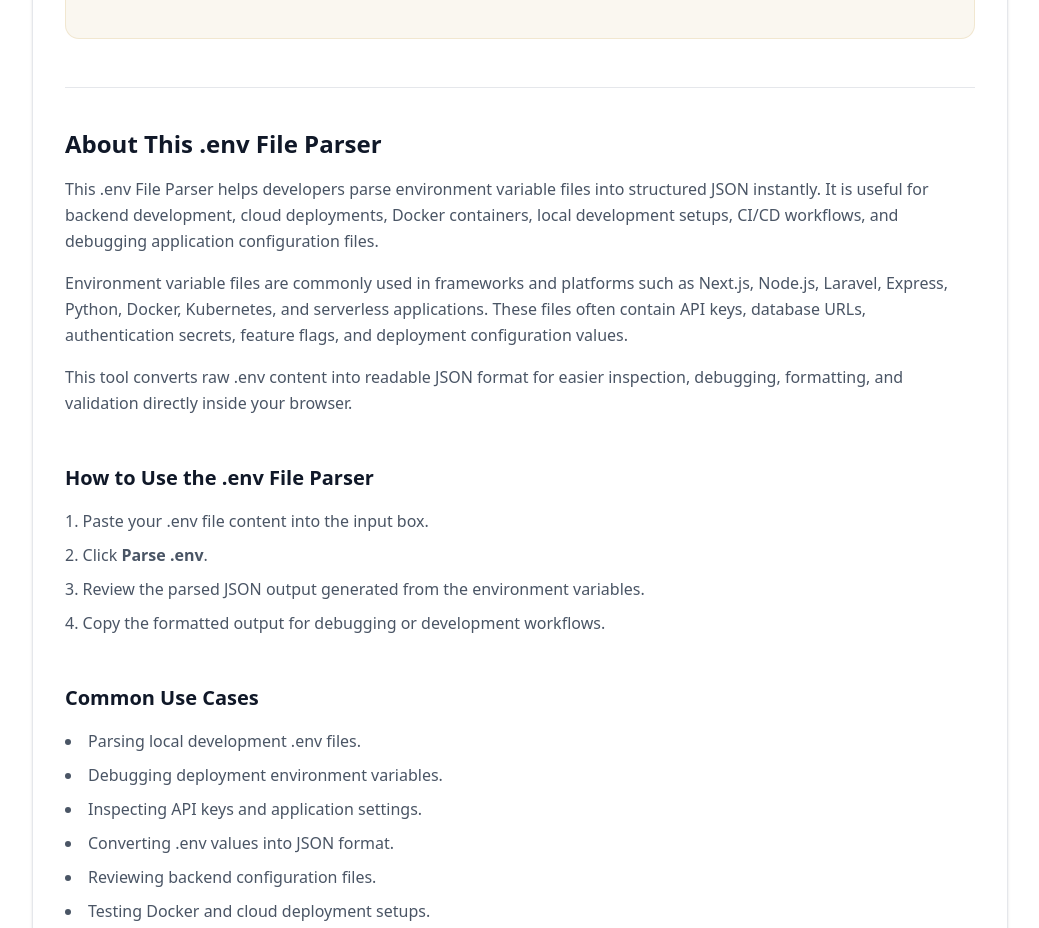
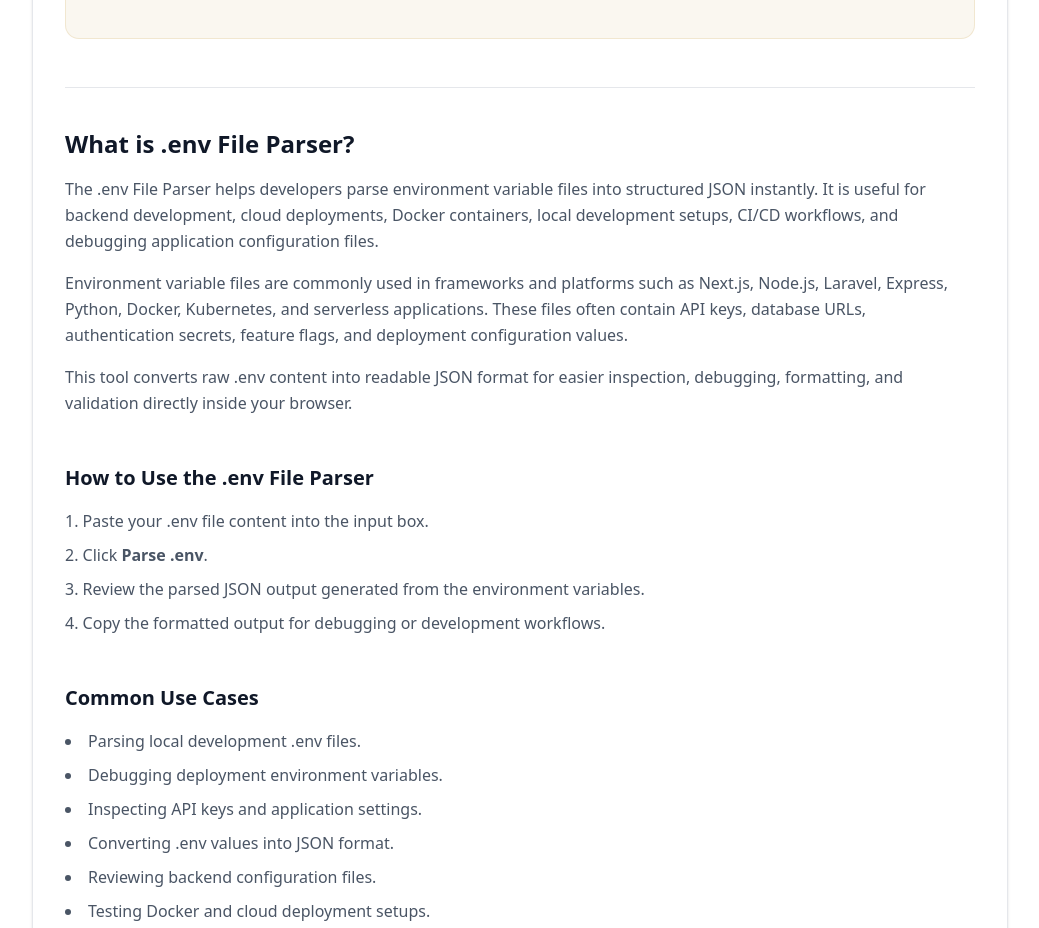
Before and after one commit to vaarunsonawwane-ops/yoryantra-new, a Next.js app: page /tools/env-file-parser in a window 1280 px wide. Shown: the part 1020-1948 px from the top of the page, without its empty margins (120-1159 px from the left). Built offline with nearby package versions, Linux system fonts and the light colour scheme.

Commit message:
env File Parser Update ToolClient.tsx

```diff
--- a/app/tools/env-file-parser/ToolClient.tsx
+++ b/app/tools/env-file-parser/ToolClient.tsx
@@ -108,11 +108,11 @@ API_KEY=your_secret_key`}
   {/* ABOUT */}
   <div>
     <h2 className="text-2xl font-semibold text-gray-900">
-      About This .env File Parser
+      What is .env File Parser?
     </h2>
 
     <p className="mt-4 text-gray-600 leading-relaxed">
-      This .env File Parser helps developers parse environment variable
+      The .env File Parser helps developers parse environment variable
       files into structured JSON instantly. It is useful for backend
       development, cloud deployments, Docker containers, local
       development setups, CI/CD workflows, and debugging application
```
